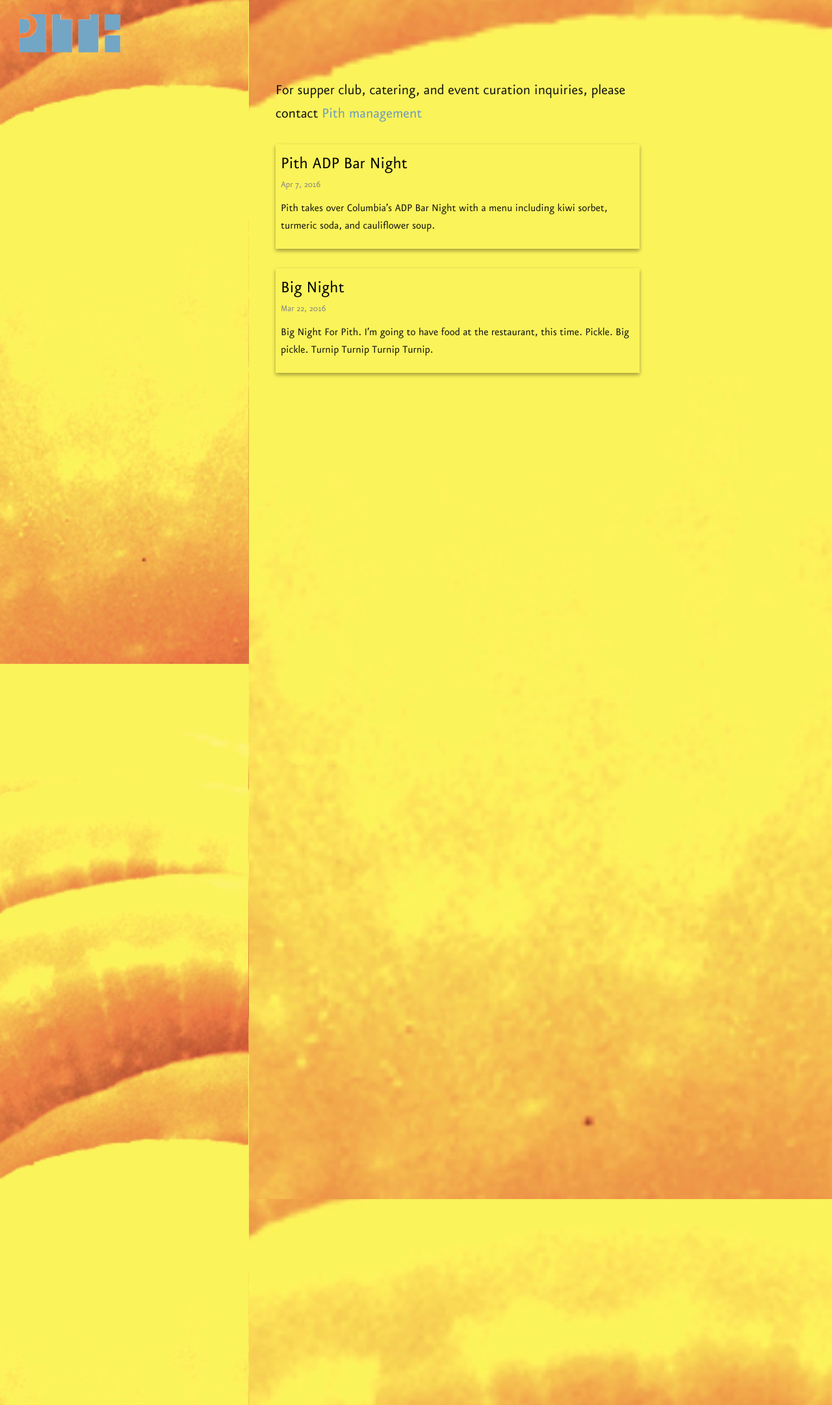
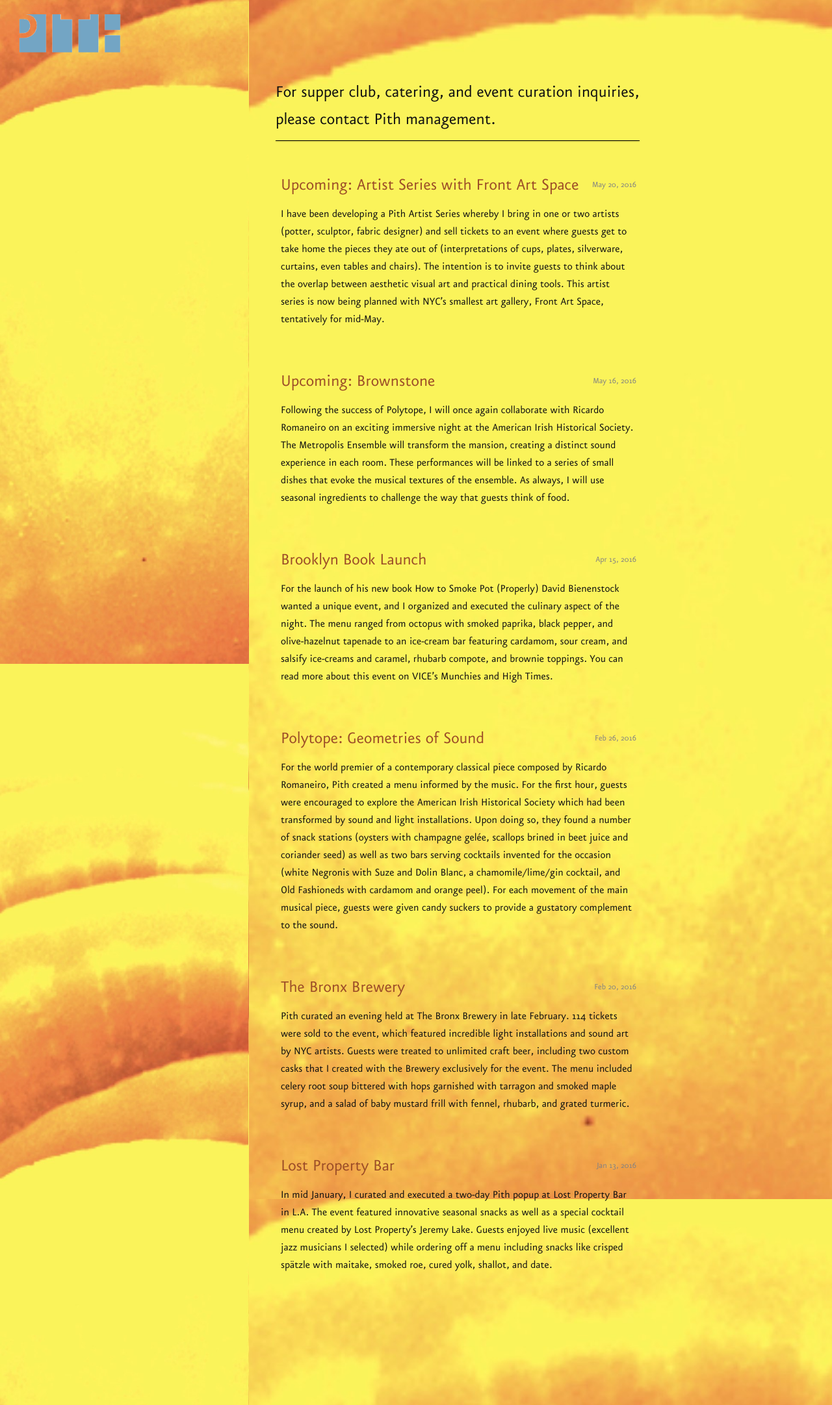
Before and after one commit to zoe-pith/pith-site, a Jekyll site: the page built from events.html, in a window 1280 px wide. Shown: the whole page at 65% size. Built offline with Jekyll 4.4.1, drawn with Linux system fonts in a browser that asks for light colours.

Commit message:
true events

```diff
--- /dev/null
+++ b/_posts/2016-01-13-lost-property-bar.md
@@ -0,0 +1,10 @@
+---
+layout: post
+title:  "Lost Property Bar"
+categories: event
+---
+
+In mid January, I curated and executed a two-day Pith popup at Lost Property Bar in L.A. The event featured
+innovative seasonal snacks as well as a special cocktail menu created by Lost Property’s Jeremy Lake. Guests
+enjoyed live music (excellent jazz musicians I selected) while ordering off a menu including snacks like crisped
+spätzle with maitake, smoked roe, cured yolk, shallot, and date.
--- /dev/null
+++ b/_posts/2016-02-20-bronx-brewery.md
@@ -0,0 +1,16 @@
+---
+layout: post
+title:  "The Bronx Brewery"
+categories: event
+---
+
+Pith curated an evening held at The Bronx Brewery in late February. 114 tickets were sold to the event, which
+featured incredible light installations and sound art by NYC artists. Guests were treated to unlimited craft
+beer, including two custom casks that I created with the Brewery exclusively for the event. The menu included
+celery root soup bittered with hops garnished with tarragon and smoked maple syrup, and a salad of baby mustard
+frill with fennel, rhubarb, and grated turmeric.
+
+There was an overwhelming positive reaction, not only from praise of the food throughout the night but also in a
+review on
+[ThirstyNYC](https://thirstynyc.com/pith-pop-up-bronx-brewery-chef-jonah-reider/)
+and various Instagram posts and private messages.
--- /dev/null
+++ b/_posts/2016-02-26-polytope.md
@@ -0,0 +1,21 @@
+---
+layout: post
+title:  "Polytope: Geometries of Sound"
+categories: event
+---
+
+For the world premier of a contemporary classical piece composed by Ricardo Romaneiro, Pith created a menu
+informed by the music. For the first hour, guests were encouraged to explore the American Irish Historical
+Society which had been
+[transformed by sound and light installations](http://untappedcities.com/2016/03/02/inside-the-american-irish-historical-society-townhouse-on-fifth-avenue-polytope/).
+Upon doing so, they found a number of snack
+stations (oysters with champagne gelée, scallops brined in beet juice and coriander seed) as well as two bars
+serving cocktails invented for the occasion (white Negronis with Suze and Dolin Blanc, a chamomile/lime/gin
+cocktail, and Old Fashioneds with cardamom and orange peel). For each movement of the main musical piece, guests
+were given candy suckers to provide a gustatory complement to the sound.
+
+For this event, the food was not presented as hors d'ouvres or a meal, for example blanched ras el hanout carrots
+were laid out on a transparent glass table and sprinkled with almonds, harrisa, and baby sorrel. From reviews and
+remarks, people appreciated the event's ability to present food as interactive art, complementing a musical
+experience as well. The Polytope collaboration has just been confirmed to be reimagined at Art Basel in December
+2016.
--- a/_posts/2016-03-22-big-night.markdown
+++ /dev/null
@@ -1,8 +0,0 @@
----
-layout: post
-title:  "Big Night"
-categories: event
----
-
-Big Night For Pith. I'm going to have food at the restaurant, this time. Pickle. Big pickle.
-Turnip Turnip Turnip Turnip.
--- a/_posts/2016-04-07-adp-bar-night.md
+++ /dev/null
@@ -1,7 +0,0 @@
----
-layout: post
-title:  "Pith ADP Bar Night"
-categories: event
----
-
-Pith takes over Columbia's ADP Bar Night with a menu including kiwi sorbet, turmeric soda, and cauliflower soup.
--- /dev/null
+++ b/_posts/2016-04-15-book-launch.md
@@ -0,0 +1,13 @@
+---
+layout: post
+title:  "Brooklyn Book Launch"
+categories: event
+---
+
+For the launch of his new book How to Smoke Pot (Properly) David Bienenstock wanted a unique event, and I
+organized and executed the culinary aspect of the night. The menu ranged from octopus with smoked paprika, black
+pepper, and olive-hazelnut tapenade to an ice-cream bar featuring cardamom, sour cream, and salsify ice-creams
+and caramel, rhubarb compote, and brownie toppings. You can read more about this event on
+[VICE’s Munchies](https://munchies.vice.com/en/articles/a-hazy-night-at-the-weed-eaters-underground-book-launch-party)
+and
+[High Times](http://www.hightimes.com/read/budtastic-book-launch?utm_source=feedburner&utm_medium=feed&utm_campaign=Feed%3A+HIGHTIMESMagazine+(HIGH+TIMES+Magazine)).
--- /dev/null
+++ b/_posts/2016-05-16-brownstone.md
@@ -0,0 +1,12 @@
+---
+layout: post
+title:  "Upcoming: Brownstone"
+categories: event
+---
+
+Following the success of Polytope, I will once again collaborate with Ricardo Romaneiro on an exciting
+[immersive night](https://www.eventbrite.com/e/metropolis-ensemble-brownstone-360-tickets-24190500438)
+at the American Irish Historical Society. The Metropolis Ensemble will transform the mansion, creating a
+distinct sound experience in each room. These performances will be linked to a series of small dishes that evoke
+the musical textures of the ensemble. As always, I will use seasonal ingredients to challenge the way that guests
+think of food.
--- /dev/null
+++ b/_posts/2016-05-20-front-art-space.md
@@ -0,0 +1,11 @@
+---
+layout: post
+title:  "Upcoming: Artist Series with Front Art Space"
+categories: event
+---
+
+I have been developing a Pith Artist Series whereby I bring in one or two artists (potter, sculptor, fabric
+designer) and sell tickets to an event where guests get to take home the pieces they ate out of (interpretations
+of cups, plates, silverware, curtains, even tables and chairs). The intention is to invite guests to think about
+the overlap between aesthetic visual art and practical dining tools. This artist series is now being planned with
+NYC’s smallest art gallery, Front Art Space, tentatively for mid-May.
--- a/_sass/_base.scss
+++ b/_sass/_base.scss
@@ -91,11 +91,10 @@ h1, h2, h3, h4, h5, h6 {
  * Links
  */
 a {
-    color: $brand-color;
+    color: inherit;
     text-decoration: none;
 
     &:hover {
-        color: $text-color;
         text-decoration: underline;
     }
 }
--- a/_sass/_layout.scss
+++ b/_sass/_layout.scss
@@ -51,6 +51,7 @@
         line-height: $base-line-height;
         font-size: 24px;
         text-shadow: 1px 1px 1px rgba(0, 0, 0, 0.25);
+        text-decoration: none;
 
         opacity: 0;
         transition: opacity 1s;
@@ -210,8 +211,17 @@
 }
 
 .events-header {
-  font-size: 24px;
-  margin-bottom: 20px;
+  font-size: 28px;
+
+  &:after {
+    content: "";
+    display: block;
+    margin: 12px 0 28px 0;
+    width: 100%;
+    height: 1px;
+    background-color: black;
+    box-shadow: 0px 1px 2px rgba(0, 0, 0, 0.25);
+  }
 }
 
 .event-list {
@@ -219,10 +229,10 @@
     list-style: none;
 
     > li {
+      position: relative;
       display: inline-block;
       min-width: 50%;
       padding: 8px;
-      box-shadow: 0 3px 6px rgba(0,0,0,0.16), 0 3px 6px rgba(0,0,0,0.23);
 
       &:first-child {
         margin-top: 10px;
@@ -234,14 +244,17 @@
 }
 
 .event-date {
-  font-size: 15px;
+  position: absolute;
+  top: 18px; right: 5px;
+  font-size: 14px;
   color: $grey-color;
 }
 
 .event-title {
   display: block;
-  color: black;
+  color: $alt-brand-color;
   font-size: 28px;
+  text-decoration: none;
 }
 
 .event-content {
--- a/events.html
+++ b/events.html
@@ -9,7 +9,7 @@ weight: 2
 
   <div class="events-header">
     For supper club, catering, and event curation inquiries, please contact
-    <a href="mailto:zoe@pith.space">Pith management</a>
+    <a href="mailto:zoe@pith.space">Pith management</a>.
   </div>
 
   <ul class="event-list">
@@ -17,7 +17,7 @@ weight: 2
       <li>
         <a class="event-title" href="{{ site.baseurl }}{{ event.url }}">{{ event.title }}</a>
         <span class="event-date">{{ event.date | date: "%b %-d, %Y" }}</span>
-        <div class="event-content">{{ event.content }}</div>
+        <div class="event-content">{{ event.excerpt }}</div>
       </li>
     {% endfor %}
   </ul>
```
Also changed, not shown: README.md.
